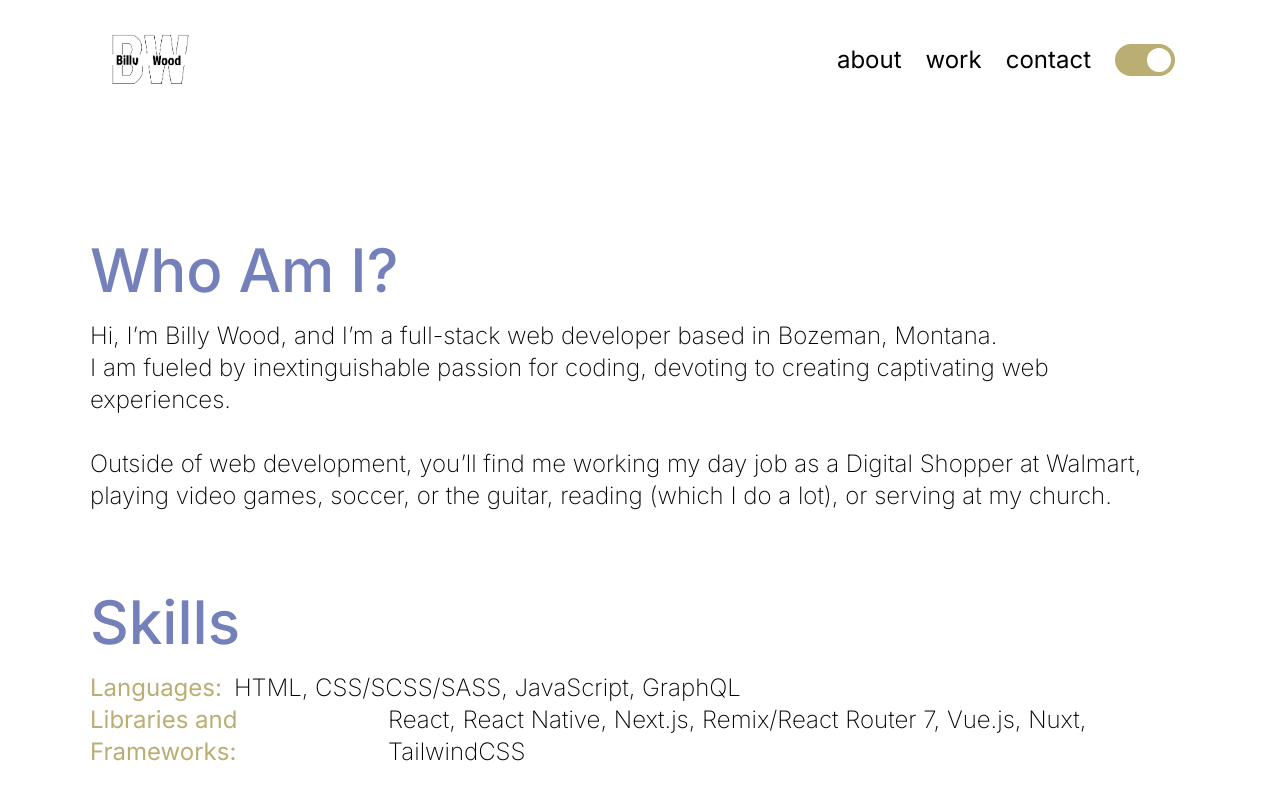
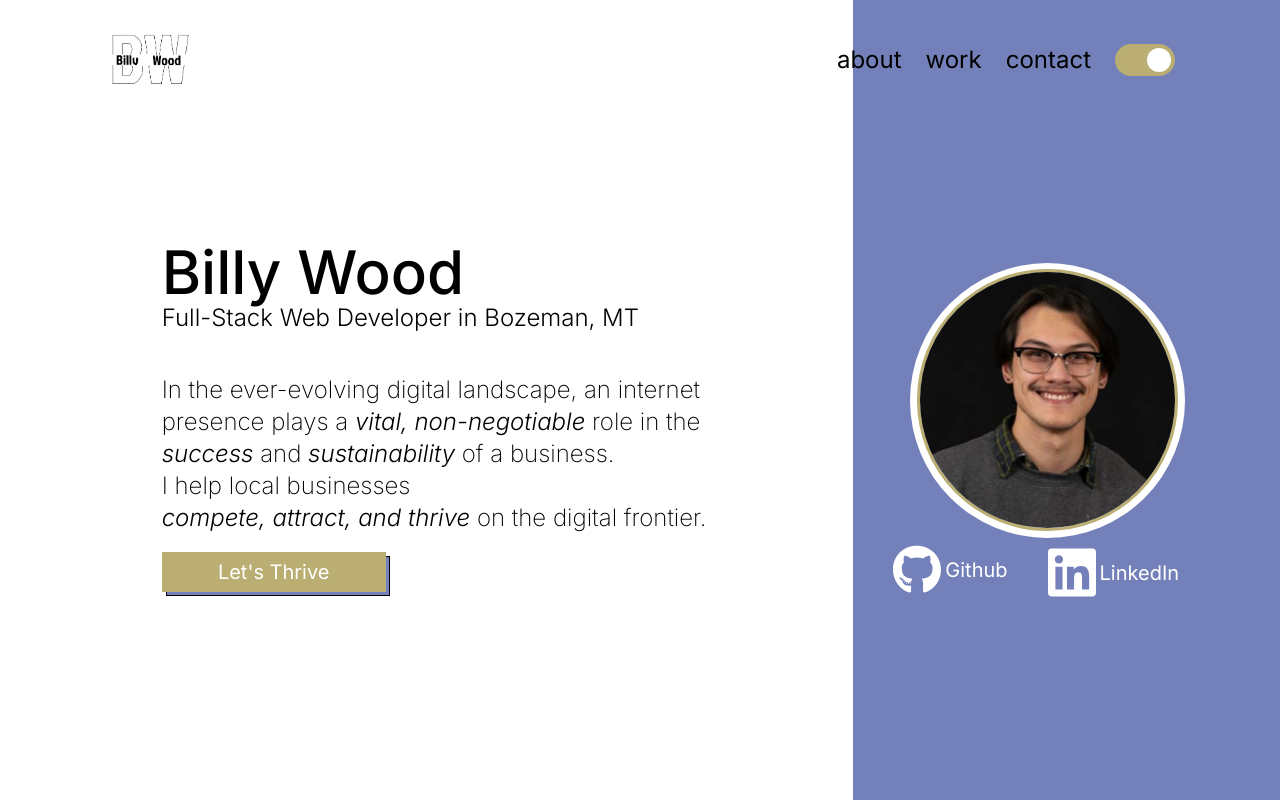
Before and after one commit to BillyCWood/FullStackPortfolio, a Nuxt app: page / in a window 1280 px wide. Shown: the top 802 px of the page. Built offline with nearby package versions, Linux system fonts and the light colour scheme; what tailgrids would draw is missing.

Commit message:
painstakingly finished hero section responsiveness

```diff
--- a/sections/About.vue
+++ b/sections/About.vue
@@ -1,5 +1,5 @@
 <template>
-    <div class="min-h-[75vh] pt-60 w-full text-lg lg:text-2xl max-lg:px-10">
+    <div class="min-h-[75vh] pt-60 w-full text-lg lg:text-2xl max-xl:px-10">
         <h1 class="font-medium text-4xl lg:text-6xl text-primary-light">Who Am I?</h1>
         <p class="mt-5 font-extralight">
             Hi, I’m Billy Wood, and I’m a full-stack web developer based in Bozeman, Montana.
--- a/sections/Home.vue
+++ b/sections/Home.vue
@@ -3,15 +3,16 @@ import Button from '~/components/Button.vue';
 </script>
 
 <template>
-    <!-- <div id="hero" class="lg:flex w-full min-h-screen">
-        <div class="basis-[58%] content-center justify-items-center">
-            <div class="ml-96 pl-32">
-                <h1 class="text-6xl font-medium">Billy Wood</h1>
-                <h2 class="text-2xl font-light">Full-Stack Web Developer in Bozeman, MT</h2>
-                <p class="mt-10 text-2xl font-extralight">
-                    In the ever-evolving digital landscape, an internet <br>
-                    presence plays a <i class="font-light">vital, non-negotiable</i> role in the <br>
-                    <i class="font-light">success</i> and <i class="font-light">sustainability</i> of a business.<br>
+    <div id="hero" class="hidden lg:flex w-full min-h-screen">
+        <div id="hero-left" class="basis-2/3 2xl:basis-[58%] content-center justify-items-center px-0">
+            <!-- DO NOT REMOVE THE DIV BELOW -->
+            <div class="pl-5">
+                <h1 class="text-4xl xl:text-6xl font-medium">Billy Wood</h1>
+                <h2 class="text-lg xl:text-2xl font-light">Full-Stack Web Developer in Bozeman, MT</h2>
+                <p class="mt-10 text-lg xl:text-2xl font-extralight max-w-[550px]">
+                    In the ever-evolving digital landscape, an internet
+                    presence plays a <i class="font-light">vital, non-negotiable</i> role in the
+                    <i class="font-light">success</i> and <i class="font-light">sustainability</i> of a business.
                     <br>
                     I help local businesses<br>
                     <i class="font-light">compete, attract, and thrive</i> on the digital frontier.
@@ -19,36 +20,38 @@ import Button from '~/components/Button.vue';
                 <Button message="Let's Thrive" />
             </div>
         </div>
-        <div class="bg-primary-light dark:bg-primary-dark basis-[42%] flex">
+
+
+        <div id="hero-right" class="bg-primary-light dark:bg-primary-dark basis-1/3 2xl:basis-[42%] flex relative">
             <NuxtImg
                 src="/Billy-GBC-headshot.png"
                 width="261" height="262" alt="Billy Wood Photo"
-                class="rounded-full self-center -translate-x-14 border-secondary-light border-[3px] z-[1]"
+                class="rounded-full self-center translate-x-7 xl:translate-x-16 2xl:-translate-x-14 border-secondary-light border-[3px] z-[1] 2xl:shadow-black 2xl:shadow-xl dark:2xl:shadow-primary-light dark:2xl:shadow-xl"
              />
-            <span class="w-[261px] h-[262px] bg-white rounded-full self-center -translate-x-72" />
-            <div class="flex flex-col gap-y-10 self-center -translate-x-52">
-            <a href="https://github.com/BillyCWood" target="_blank" class="group">
+            <span class="min-w-[275px] min-h-[275px] 2xl:min-w-[261px] 2xl:min-h-[262px] bg-white rounded-full self-center -translate-x-[240px] xl:-translate-x-[204px] 2xl:-translate-x-72" />
+            <div class="absolute bottom-1/4 left-10 flex max-2xl:gap-x-10 2xl:gap-y-10 2xl:flex-col 2xl:bottom-1/2 2xl:left-0 2xl:translate-x-80 2xl:translate-y-20 self-center">
+                <a id="github" href="https://github.com/BillyCWood" target="_blank" class="group">
                     <div class="flex gap-x-1 items-center">
                         <svg xmlns="http://www.w3.org/2000/svg" width="48" viewBox="0 0 496 512">
                             <path class="transition-colors duration-300 fill-white group-hover:fill-secondary-dark" d="M165.9 397.4c0 2-2.3 3.6-5.2 3.6-3.3 .3-5.6-1.3-5.6-3.6 0-2 2.3-3.6 5.2-3.6 3-.3 5.6 1.3 5.6 3.6zm-31.1-4.5c-.7 2 1.3 4.3 4.3 4.9 2.6 1 5.6 0 6.2-2s-1.3-4.3-4.3-5.2c-2.6-.7-5.5 .3-6.2 2.3zm44.2-1.7c-2.9 .7-4.9 2.6-4.6 4.9 .3 2 2.9 3.3 5.9 2.6 2.9-.7 4.9-2.6 4.6-4.6-.3-1.9-3-3.2-5.9-2.9zM244.8 8C106.1 8 0 113.3 0 252c0 110.9 69.8 205.8 169.5 239.2 12.8 2.3 17.3-5.6 17.3-12.1 0-6.2-.3-40.4-.3-61.4 0 0-70 15-84.7-29.8 0 0-11.4-29.1-27.8-36.6 0 0-22.9-15.7 1.6-15.4 0 0 24.9 2 38.6 25.8 21.9 38.6 58.6 27.5 72.9 20.9 2.3-16 8.8-27.1 16-33.7-55.9-6.2-112.3-14.3-112.3-110.5 0-27.5 7.6-41.3 23.6-58.9-2.6-6.5-11.1-33.3 2.6-67.9 20.9-6.5 69 27 69 27 20-5.6 41.5-8.5 62.8-8.5s42.8 2.9 62.8 8.5c0 0 48.1-33.6 69-27 13.7 34.7 5.2 61.4 2.6 67.9 16 17.7 25.8 31.5 25.8 58.9 0 96.5-58.9 104.2-114.8 110.5 9.2 7.9 17 22.9 17 46.4 0 33.7-.3 75.4-.3 83.6 0 6.5 4.6 14.4 17.3 12.1C428.2 457.8 496 362.9 496 252 496 113.3 383.5 8 244.8 8zM97.2 352.9c-1.3 1-1 3.3 .7 5.2 1.6 1.6 3.9 2.3 5.2 1 1.3-1 1-3.3-.7-5.2-1.6-1.6-3.9-2.3-5.2-1zm-10.8-8.1c-.7 1.3 .3 2.9 2.3 3.9 1.6 1 3.6 .7 4.3-.7 .7-1.3-.3-2.9-2.3-3.9-2-.6-3.6-.3-4.3 .7zm32.4 35.6c-1.6 1.3-1 4.3 1.3 6.2 2.3 2.3 5.2 2.6 6.5 1 1.3-1.3 .7-4.3-1.3-6.2-2.2-2.3-5.2-2.6-6.5-1zm-11.4-14.7c-1.6 1-1.6 3.6 0 5.9 1.6 2.3 4.3 3.3 5.6 2.3 1.6-1.3 1.6-3.9 0-6.2-1.4-2.3-4-3.3-5.6-2z"/>
                         </svg>
-                    <p class="text-white text-xl transition-colors duration-300 group-hover:text-secondary-dark">Github</p>
+                        <p class="text-white text-lg xl:text-xl transition-colors duration-300 group-hover:text-secondary-dark">Github</p>
                     </div>
                 </a>
 
-            <a href="https://www.linkedin.com/in/billy-wood-2cor89/" target="_blank" class="group">
+                <a id="linkedin" href="https://www.linkedin.com/in/billy-wood-2cor89/" target="_blank" class="group">
                     <div class="flex gap-x-1 items-center">
                         <svg xmlns="http://www.w3.org/2000/svg" width="48" viewBox="0 0 448 512">
                             <path class="transition-colors duration-300 fill-white group-hover:fill-secondary-dark" d="M416 32H31.9C14.3 32 0 46.5 0 64.3v383.4C0 465.5 14.3 480 31.9 480H416c17.6 0 32-14.5 32-32.3V64.3c0-17.8-14.4-32.3-32-32.3zM135.4 416H69V202.2h66.5V416zm-33.2-243c-21.3 0-38.5-17.3-38.5-38.5S80.9 96 102.2 96c21.2 0 38.5 17.3 38.5 38.5 0 21.3-17.2 38.5-38.5 38.5zm282.1 243h-66.4V312c0-24.8-.5-56.7-34.5-56.7-34.6 0-39.9 27-39.9 54.9V416h-66.4V202.2h63.7v29.2h.9c8.9-16.8 30.6-34.5 62.9-34.5 67.2 0 79.7 44.3 79.7 101.9V416z"/>
                         </svg>
-                    <p class="text-white text-xl transition-colors duration-300 group-hover:text-secondary-dark">LinkedIn</p>
+                        <p class="text-white text-lg xl:text-xl transition-colors duration-300 group-hover:text-secondary-dark">LinkedIn</p>
                     </div>
                 </a>
             </div>
         </div>
-    </div> -->
+    </div>
 
-    <div class="flex flex-col mt-32 gap-y-36 lg:hidden">
+    <div id="hero-mobile" class="flex flex-col mt-32 gap-y-36 lg:hidden">
         <div id="top" class="mx-auto">
             <h1 class="text-4xl font-medium">Billy Wood</h1>
             <h2 class="text-lg font-light">Full-Stack Web Developer in Bozeman, MT</h2>
--- a/sections/Work.vue
+++ b/sections/Work.vue
@@ -17,7 +17,7 @@ const styledProj = (index: number) => ({
 </script>
 
 <template>
-    <div class="grid grid-cols-2 grid-rows-2 min-h-screen pt-32 text-lg lg:text-xl font-light gap-y-10 max-lg:px-10">
+    <div class="grid grid-cols-2 grid-rows-2 min-h-screen pt-32 text-lg lg:text-xl font-light gap-y-10 max-xl:px-10">
         <div id="exp-list" class="">
             <h1 class="text-primary-light text-4xl lg:text-6xl font-medium">Experience</h1>
             <ul class="flex flex-col gap-y-8 mt-10 border-l-2 border-secondary-light">
```
Lines whose indentation alone changed are shown as unchanged.
